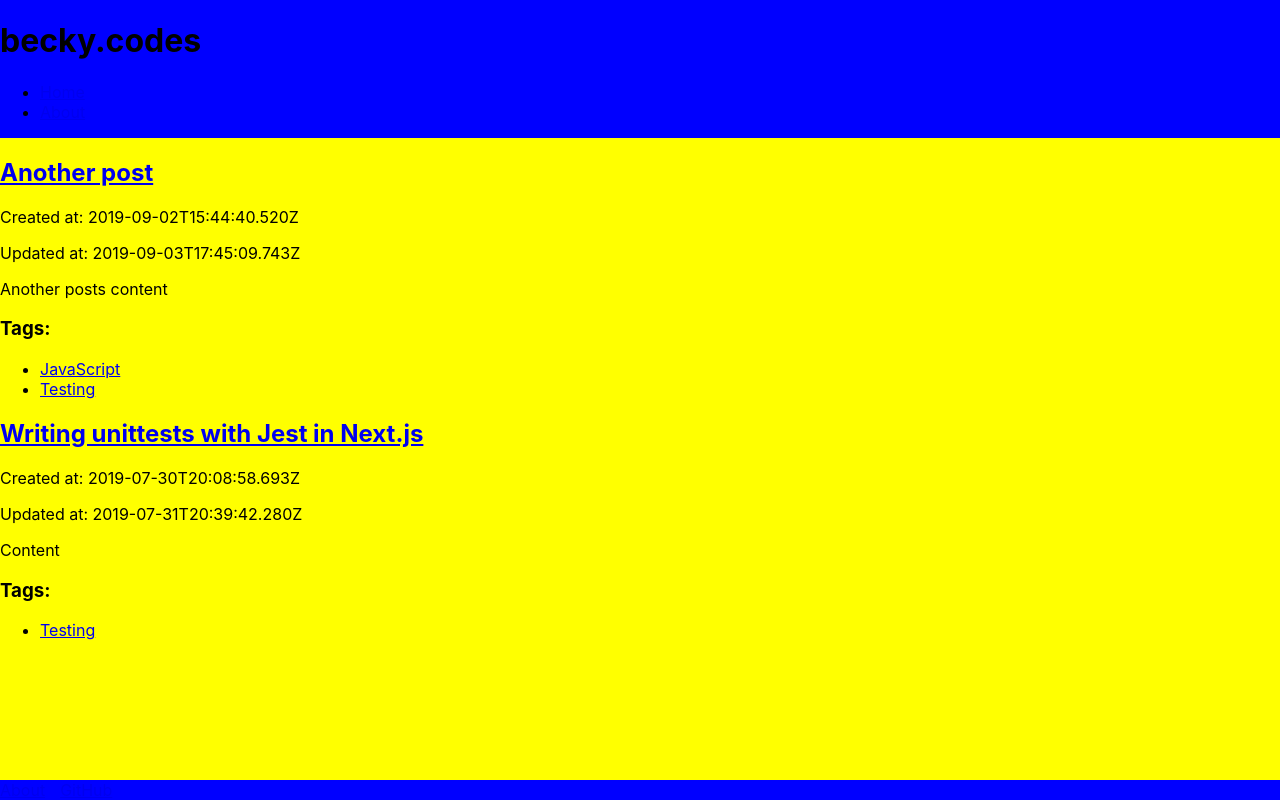
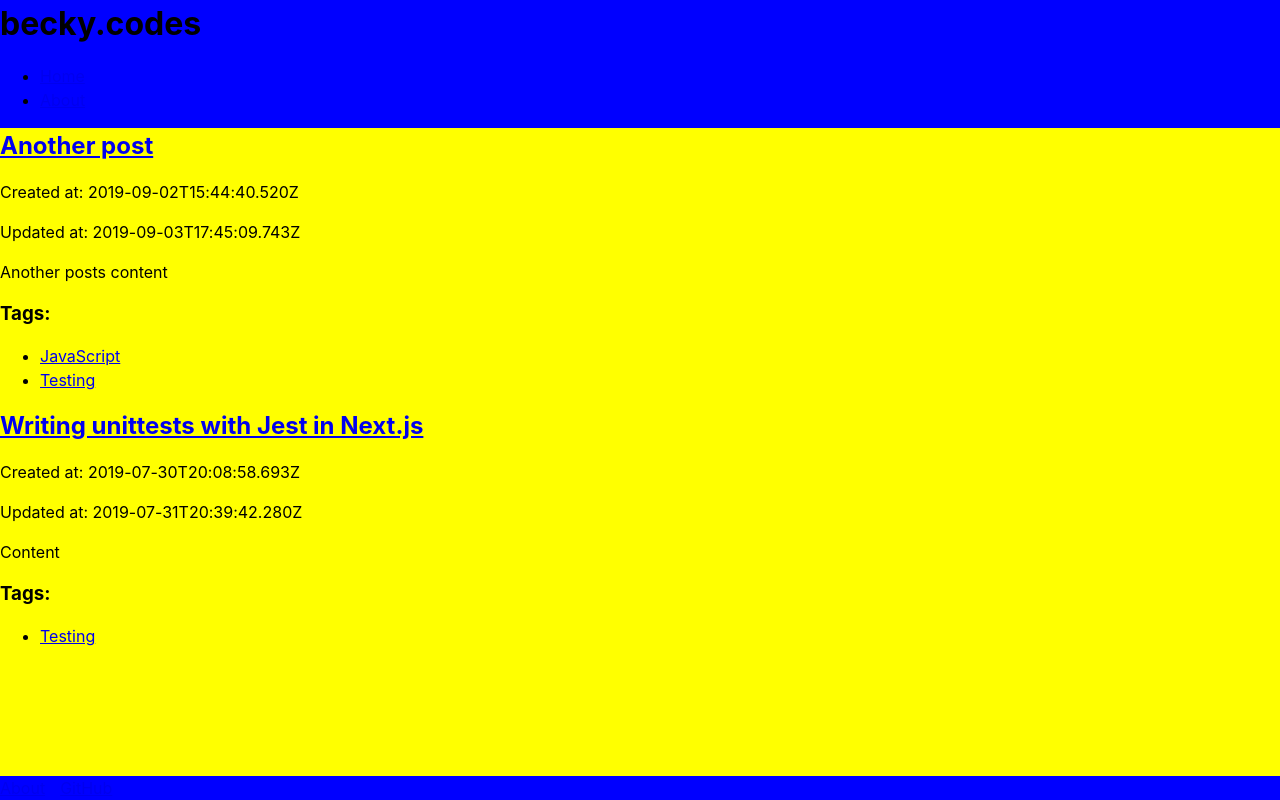
Before and after one commit to BeckyArrowsmith/blog2019, a Next.js app: page / in a window 1280 px wide. Built offline with nearby package versions, Linux system fonts and the light colour scheme.

Commit message:
Add node-sass; css reset; move layout stuff around

```diff
--- a/components/Layout.js
+++ b/layouts/Layout.js
@@ -1,3 +1,5 @@
+import "./Reset.scss";
+
 import Head from "next/head";
 import Header from '../components/Header';
 import Footer from '../components/Footer';
--- /dev/null
+++ b/layouts/Reset.scss
@@ -0,0 +1,78 @@
+/* Box sizing rules */
+*,
+*::before,
+*::after {
+  box-sizing: border-box;
+}
+
+/* Remove default padding */
+ul[class],
+ol[class] {
+  padding: 0;
+}
+
+/* Remove default margin */
+body,
+h1,
+h2,
+h3,
+h4,
+p,
+ul[class],
+ol[class],
+li,
+figure,
+figcaption,
+blockquote,
+dl,
+dd {
+  margin: 0;
+}
+
+/* Set core body defaults */
+body {
+  min-height: 100vh;
+  scroll-behavior: smooth;
+  text-rendering: optimizeSpeed;
+  line-height: 1.5;
+}
+
+/* Remove list styles on ul, ol elements with a class attribute */
+ul[class],
+ol[class] {
+  list-style: none;
+}
+
+/* A elements that don't have a class get default styles */
+a:not([class]) {
+  text-decoration-skip-ink: auto;
+}
+
+/* Make images easier to work with */
+img {
+  max-width: 100%;
+  display: block;
+}
+
+/* Natural flow and rhythm in articles by default */
+article > * + * {
+  margin-top: 1em;
+}
+
+/* Inherit fonts for inputs and buttons */
+input,
+button,
+textarea,
+select {
+  font: inherit;
+}
+
+/* Remove all animations and transitions for people that prefer not to see them */
+@media (prefers-reduced-motion: reduce) {
+  * {
+    animation-duration: 0.01ms !important;
+    animation-iteration-count: 1 !important;
+    transition-duration: 0.01ms !important;
+    scroll-behavior: auto !important;
+  }
+}
--- /dev/null
+++ b/next.config.js
@@ -0,0 +1,2 @@
+const withSass = require("@zeit/next-sass");
+module.exports = withSass();
--- a/package.json
+++ b/package.json
@@ -11,8 +11,10 @@
         "getcontent": "node helpers/getcontent.js"
     },
     "dependencies": {
+        "@zeit/next-sass": "^1.0.1",
         "contentful": "^7.8.2",
         "next": "^9.0.0",
+        "node-sass": "^4.12.0",
         "react": "^16.8.0",
         "react-dom": "^16.8.0"
     },
--- a/pages/about.js
+++ b/pages/about.js
@@ -1,4 +1,4 @@
-import Layout from "../components/Layout";
+import Layout from "../layouts/Layout";
 
 const AboutView = props => <Layout>{`About View`}</Layout>;
 
--- a/pages/index.js
+++ b/pages/index.js
@@ -1,5 +1,5 @@
 import BlogListing from '../components/BlogListing';
-import Layout from "../components/Layout";
+import Layout from "../layouts/Layout";
 
 const Index = () => (
   <Layout>
--- a/pages/post.js
+++ b/pages/post.js
@@ -1,5 +1,5 @@
 import BlogPost from '../components/BlogPost';
-import Layout from "../components/Layout";
+import Layout from "../layouts/Layout";
 
 const Post = () => (
   <Layout>
--- a/pages/tags.js
+++ b/pages/tags.js
@@ -1,5 +1,5 @@
 import Tags from "../components/Tags";
-import Layout from "../components/Layout";
+import Layout from "../layouts/Layout";
 
 const PostTags = () => (
   <Layout>
```
Also changed, not shown: 1 other file (tests, documents, lock files or other folders).
